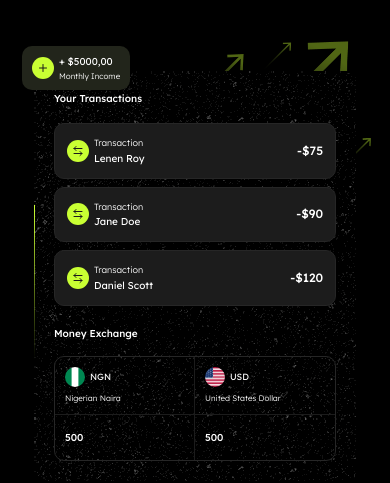
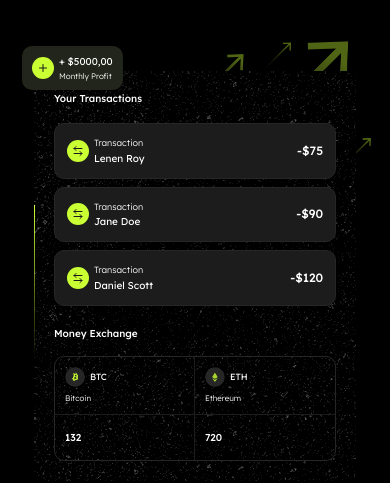
Before and after one commit to 151ghost/your-bank, a Next.js app: page / in a window 390 px wide. Shown: the part 639-1122 px from the top of the page. Built offline with nearby package versions, Linux system fonts and the light colour scheme.

Commit message:
Close mobile nav on auth button click Passes an action to AuthLinkButtons in mobile navigation to close the menu when an auth button is clicked. Adds an optional action prop to AuthLinkButtons and attaches it to button onClick handlers for mobile type.

```diff
--- a/app/_sections/hero.tsx
+++ b/app/_sections/hero.tsx
@@ -70,7 +70,7 @@ export default function HeroSection() {
               />
             }
             title="+ $5000,00"
-            description="Monthly Income"
+            description="Monthly Profit"
           />
         </SlideOutElement>
 
@@ -299,18 +299,18 @@ const transactions: Transactions[] = [
 
 const money_exchange: MoneyExchangeProps[] = [
   {
-    image: "/assets/ngn.png",
-    image_alt: "Nigeria's Flag",
-    currency_shorthand: "NGN",
-    currency: "Nigerian Naira",
-    amount: 500,
+    image: "/assets/btc.png",
+    image_alt: "Bitcoin",
+    currency_shorthand: "BTC",
+    currency: "Bitcoin",
+    amount: 132,
   },
   {
-    image: "/assets/usa.png",
+    image: "/assets/rth.png",
     image_alt: "USA's Flag",
-    currency_shorthand: "USD",
-    currency: "United States Dollar",
-    amount: 500,
+    currency_shorthand: "ETH",
+    currency: "Ethereum",
+    amount: 720,
   },
 ];
 
```
Also changed, not shown: 1 other file (tests, documents, lock files or other folders).
